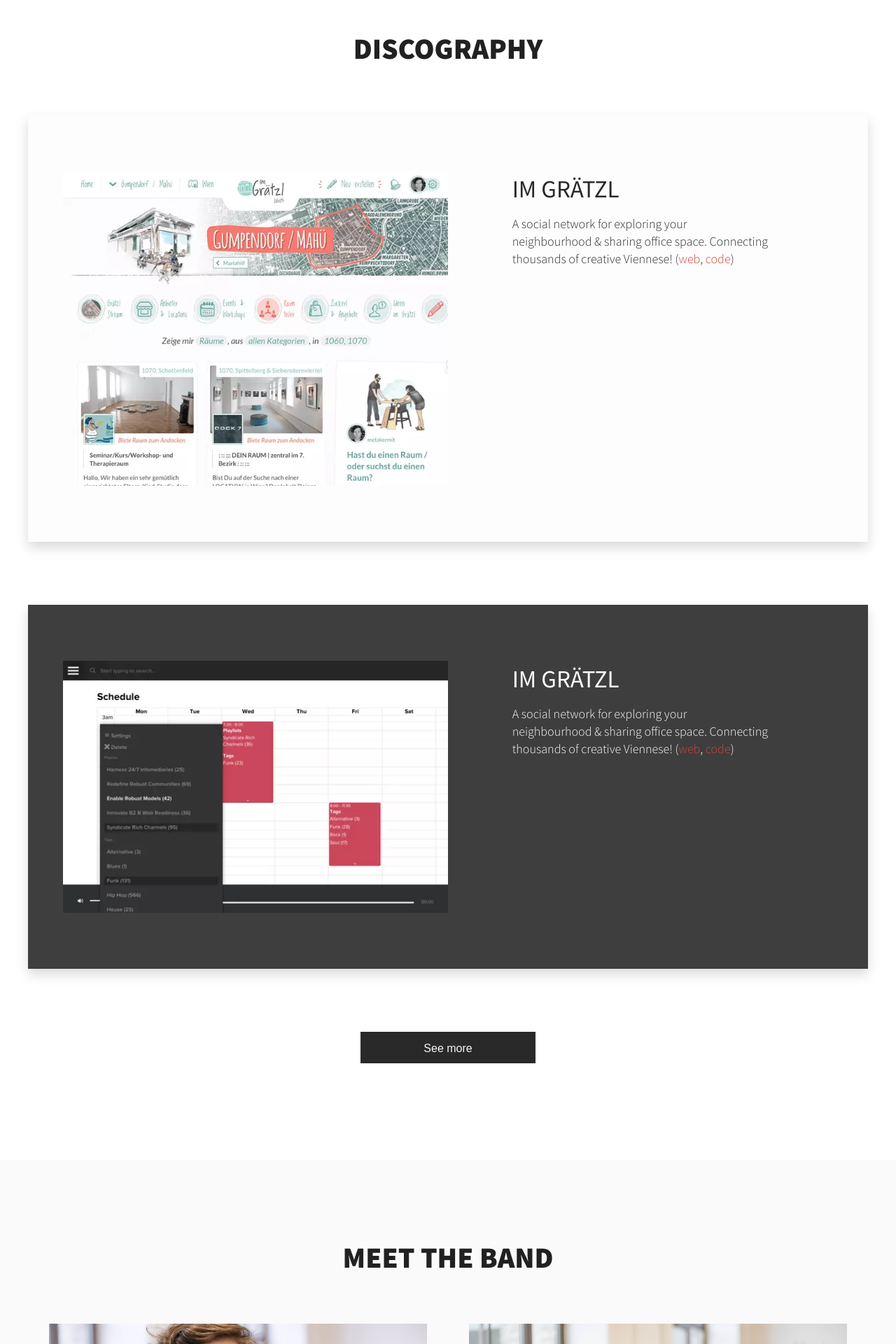
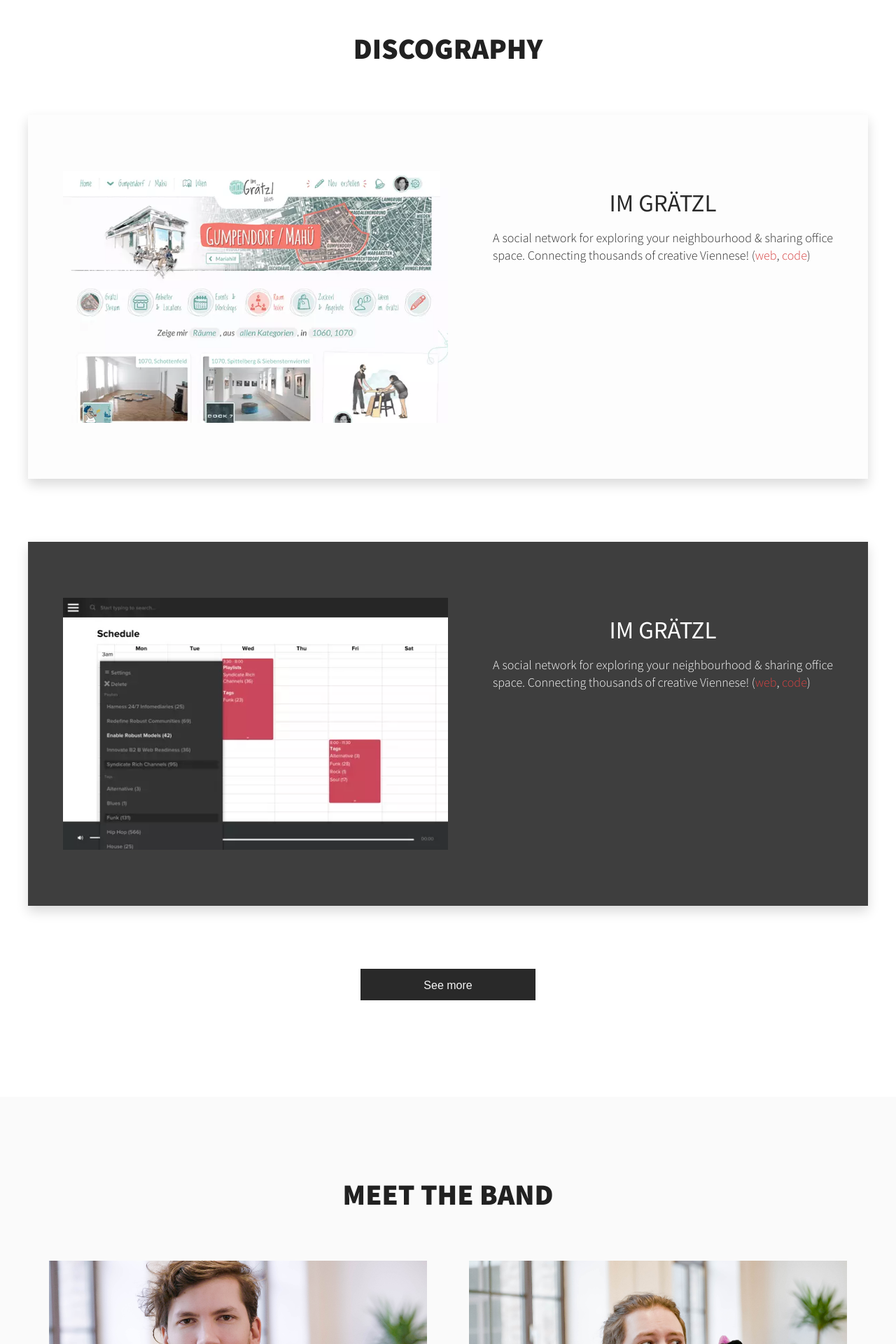
Before and after one commit to punkrockdev/punkrockdev.github.io, a Jekyll site: the page built from index.md, in a window 1280 px wide. Shown: the part 1664-3584 px from the top of the page at 70% size. Built offline with Jekyll 4.4.1, drawn with Linux system fonts in a browser that asks for light colours; nearby versions of some CDN libraries; comment, search, counter and statistics services are not loaded.

Commit message:
make portfolio section responsive

```diff
--- a/_layouts/home.html
+++ b/_layouts/home.html
@@ -35,8 +35,8 @@ layout: default
        </div>
           <div class="portfolio-item imGraetzl clearfix">
             <div class="row">
-              <div class="col-1-2 col-xs-12 col-sm-12 app-screenshot imGraetzl"></div>
-              <div class="col-1-3 col-offset-1 col-xs-12 col-sm-12 col-xs-offset-0 col-sm-offset-0 portfolio-description">
+              <div class="col-1-2 col-xs-12 col-sm-4-5 app-screenshot imGraetzl"></div>
+              <div class="col-1-2 col-xs-12 col-sm-4-5 portfolio-description">
                 <h3>Im Grätzl</h3>
                 <p>A social network for exploring your neighbourhood & sharing office space. Connecting thousands of creative Viennese! (<a href="https://www.imgraetzl.at" >web</a>, <a href="https://github.com/imGraetzl/">code</a>)</p>
               </div>
@@ -45,8 +45,8 @@ layout: default
 
           <div class="portfolio-item pos clearfix">
             <div class="row">
-              <div class="col-1-2 col-xs-12 app-screenshot pos"></div>
-              <div class="col-1-3 col-offset-1 col-xs-12 col-xs-offset-0 portfolio-description">
+              <div class="col-1-2 col-xs-12 col-sm-4-5 app-screenshot pos"></div>
+              <div class="col-1-2 col-xs-12 col-sm-4-5 portfolio-description">
                 <h3>Im Grätzl</h3>
                 <p>A social network for exploring your neighbourhood & sharing office space. Connecting thousands of creative Viennese! (<a href="https://www.imgraetzl.at" >web</a>, <a href="https://github.com/imGraetzl/">code</a>)</p>
               </div>
--- a/_sass/_grid.scss
+++ b/_sass/_grid.scss
@@ -78,6 +78,12 @@
     width: 80%;
 }
 
+.col-sm-4-5 {
+  @include media-query($on-laptop) {
+      width: 80%;
+  }
+}
+
 .col-2-3 {
     width: 66.66%;
 }
--- a/_sass/sections/_portfolio.scss
+++ b/_sass/sections/_portfolio.scss
@@ -4,7 +4,6 @@
   [class*='col-'] {
     padding: 0px;
   }
-
   .wrapper {
     @include media-query($on-palm) {
        padding: 0;
@@ -15,7 +14,7 @@
      padding: 80px 50px;
 
      @include media-query($on-desktop) {
-        padding: 60px 25px;
+        padding: 60px 50px;
      }
 
      @include media-query-min($on-laptop) {
@@ -35,11 +34,26 @@
    }
 
    .portfolio-description {
+     padding-left: 4rem;
+     text-align: center;
+
+     @include media-query($on-desktop) {
+       padding-left: 1.5rem;
+     }
+
+    @include media-query($on-laptop) {
+        padding-left: 0;
+        margin-left: 10%;
+     }
+
+     @include media-query($on-palm) {
+       margin-left: 0;
+     }
+
      h3 {
-       margin-top: 0;
+       margin-top: 20px;
        margin-bottom: 10px;
        text: {
-         align: left;
          transform: uppercase;
        }
 
@@ -50,13 +64,15 @@
 
        @include media-query($on-desktop) {
          text-align: center;
+         font-size: 30px;
+       }
+
+       @include media-query($on-laptop) {
          margin-top: 60px;
-         font-size: 25px;
        }
      }
 
      p {
-       text-align: left;
        line-height: 1.4;
        font: {
          size: 18px;
@@ -64,7 +80,7 @@
        }
 
        @include media-query($on-desktop) {
-           font-size: 16px;
+           font-size: 18px;
            text-align: center;
        }
 
@@ -81,7 +97,7 @@
    }
 
    .app-screenshot {
-     height: 50vh;
+     height: 40vh;
      background-size: cover;
      background-repeat: no-repeat;
      position: relative;
@@ -89,18 +105,24 @@
          height: 25vh;
      }
 
+     @include media-query($on-laptop) {
+       height: 30vh;
+       margin-left: 10%;
+     }
+
+     @include media-query($on-palm) {
+       height: 20vh;
+       margin-left: 0;
+     }
+
      &.imGraetzl {
        background-image: url("../images/discography/imgraetzl.webp");
      }
 
      &.pos {
-       height: 40vh;
        background-image: url("../images/discography/POSMusic.webp");
        background-position: left top;
        background-size: cover;
-       @include media-query($on-desktop) {
-           height: 25vh;
-       }
      }
 
      &.crosho {
@@ -127,7 +149,7 @@
        weight: 400;
      }
 
-     @include media-query($on-palm) {
+     @include media-query($on-laptop) {
          margin-top: 50px;
      }
    }
```
